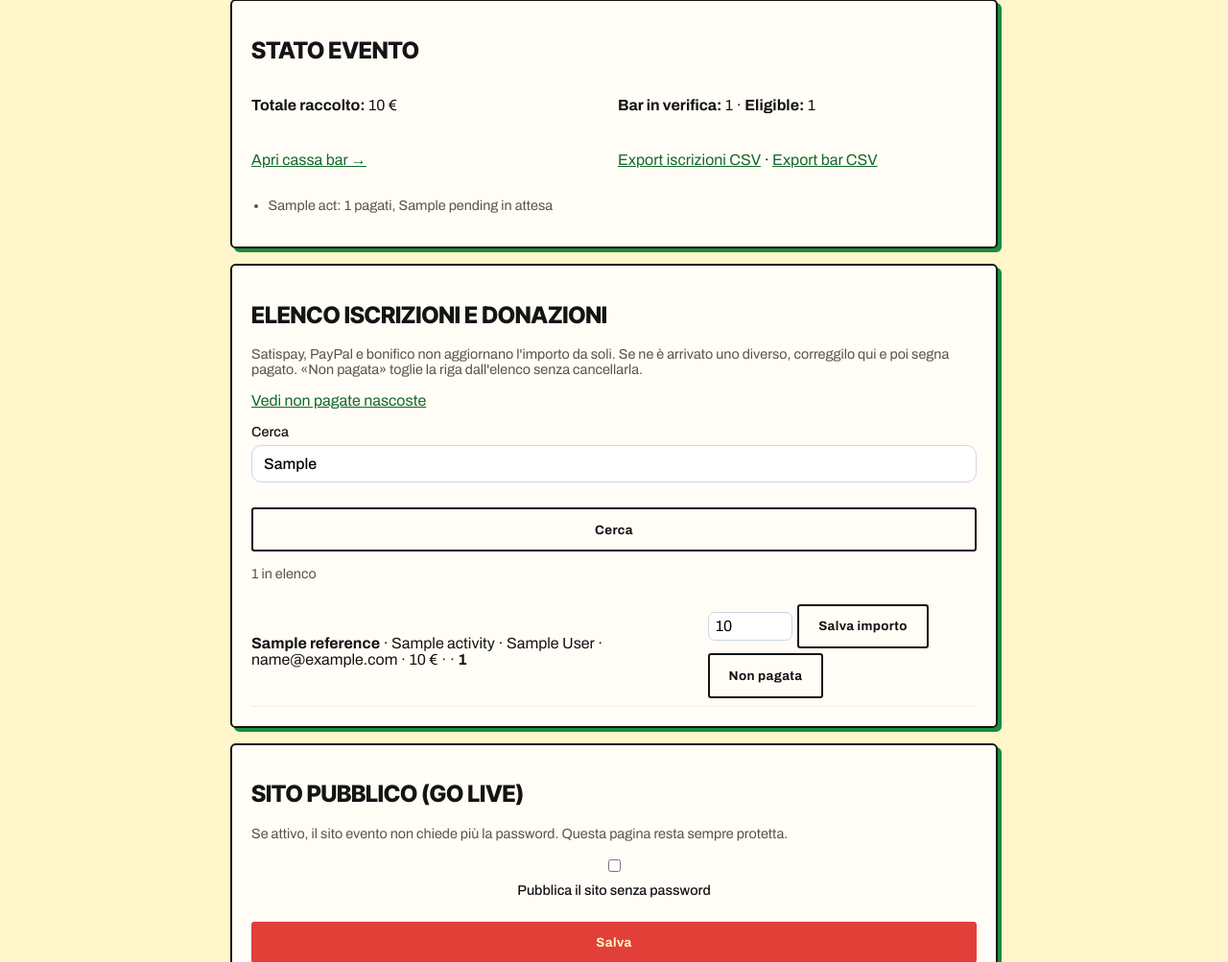
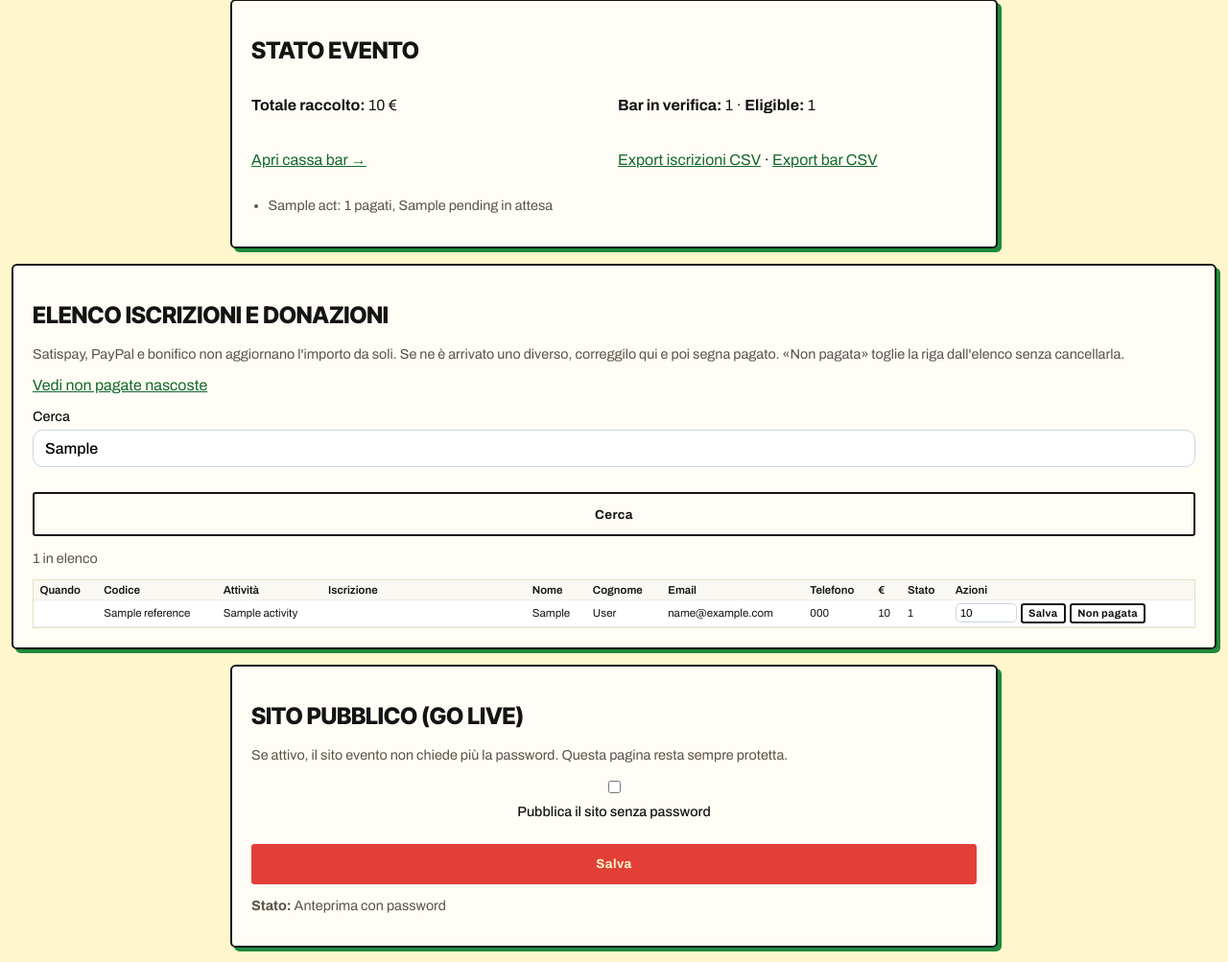
Before and after one commit to agostinolurani-m4g/Amaro, a FastAPI app: template apps/web/app/templates/m4g_gestione.html in a window 1280 px wide. Shown: the part 201-1204 px from the top of the page at 96% size. Run offline with FastAPI, Linux system fonts and the light colour scheme; the template is opened without the code that fills it: most values are stand-ins (such as "Sample title", 1, 10 or a date in 2020); grey boxes marked "Sample" are stand-in pictures; parts of the project's set-up code (start-up, migrations or seed data) failed here and were passed over; some libraries are stand-ins or nearby versions.

Commit message:
Show registrations in a compact wide table with signup details for staff to work through hundreds of rows.
Co-authored-by: Cursor <cursoragent@cursor.com>

```diff
--- a/apps/web/app/m4g_admin.py
+++ b/apps/web/app/m4g_admin.py
@@ -51,6 +51,7 @@ from .m4g_common import (
     mark_registration_paid,
     hide_registration_unpaid,
     list_m4g_registrations,
+    registration_signup_detail,
     restore_registration,
     reject_bar_order,
     templates,
@@ -201,6 +202,7 @@ def m4g_gestione_page(
                 "unpaid": "Non pagata",
             },
             "when_fn": format_rome,
+            "detail_fn": registration_signup_detail,
             "reg_q": reg_q,
             **_admin_dashboard(session),
         },
--- a/apps/web/app/m4g_common.py
+++ b/apps/web/app/m4g_common.py
@@ -233,10 +233,58 @@ def bar_orders_eligible(session: Session) -> list[tuple[BarOrder, int]]:
     return rows
 
 
+def registration_signup_detail(reg: M4gRegistration) -> str:
+    data = parse_payload(reg.payload_json)
+    bits: list[str] = []
+    if reg.activity == "bike":
+        if data.get("distance"):
+            bits.append(f"{data['distance']} km")
+        if data.get("level"):
+            bits.append(str(data["level"]))
+        if data.get("team_name"):
+            bits.append(f"squadra {data['team_name']}")
+    elif reg.activity == "soccer":
+        if data.get("team_name"):
+            bits.append(str(data["team_name"]))
+        if data.get("captain"):
+            bits.append(f"referente {data['captain']}")
+        if data.get("count"):
+            bits.append(f"{data['count']} giocatori")
+        players = data.get("players") or []
+        if isinstance(players, list) and players:
+            bits.append(", ".join(str(name) for name in players))
+    elif reg.activity == "run":
+        if data.get("distance"):
+            bits.append(f"{data['distance']} km")
+        if str(data.get("staffetta", "")).lower() in ("si", "sì", "yes", "1"):
+            bits.append("staffetta")
+        if data.get("team_name"):
+            bits.append(f"squadra {data['team_name']}")
+    elif reg.activity == "entrance":
+        if data.get("notes"):
+            bits.append(str(data["notes"]))
+        else:
+            bits.append("Ingresso giornata")
+    elif reg.activity == "merch":
+        labels = {"socks": "Calze", "tshirt": "Maglietta"}
+        item = labels.get(str(data.get("item", "")), str(data.get("item") or ""))
+        if item:
+            bits.append(item)
+        if data.get("quantity"):
+            bits.append(f"x{data['quantity']}")
+        if data.get("size"):
+            bits.append(f"taglia {data['size']}")
+        if data.get("model"):
+            bits.append(str(data["model"]))
+    elif reg.activity == "donation":
+        bits.append("Donazione libera")
+    return " · ".join(bit for bit in bits if bit)
+
+
 def list_m4g_registrations(
     session: Session,
     query: str = "",
-    limit: int = 200,
+    limit: int = 2000,
     *,
     hidden: bool = False,
 ) -> list[M4gRegistration]:
@@ -253,7 +301,9 @@ def list_m4g_registrations(
             | (M4gRegistration.first_name.ilike(like))
             | (M4gRegistration.last_name.ilike(like))
             | (M4gRegistration.email.ilike(like))
+            | (M4gRegistration.phone.ilike(like))
             | (M4gRegistration.activity.ilike(like))
+            | (M4gRegistration.payload_json.ilike(like))
         )
     return q.order_by(M4gRegistration.created_at.desc()).limit(limit).all()
 
--- a/apps/web/app/templates/m4g_gestione.html
+++ b/apps/web/app/templates/m4g_gestione.html
@@ -26,17 +26,53 @@
       .m4g-cms-grid { display: grid; grid-template-columns: repeat(auto-fill, minmax(5rem, 1fr)); gap: 0.5rem; margin-top: 1rem; }
       .m4g-cms-thumb { position: relative; }
       .m4g-cms-thumb img { width: 100%; height: 5rem; object-fit: cover; border-radius: 0.25rem; }
-      .m4g-cms-list { list-style: none; padding: 0; margin: 1rem 0 0; }
-      .m4g-cms-list li { display: flex; justify-content: space-between; align-items: center; gap: 0.5rem; padding: 0.5rem 0; border-bottom: 1px solid #eee; }
-      .m4g-cms-list__actions { display: flex; flex-wrap: wrap; align-items: center; gap: 0.35rem; }
-      .m4g-cms-amount { display: flex; align-items: center; gap: 0.35rem; margin: 0; }
-      .m4g-cms-amount input {
-        width: 5.5rem;
-        padding: 0.35rem 0.45rem;
+      .m4g-regs {
+        width: calc(100vw - 1.5rem);
+        margin-left: calc(50% - 50vw + 0.75rem);
+      }
+      .m4g-regs-scroll {
+        overflow: auto;
+        max-height: 72vh;
+        border: 1px solid #e7e0c8;
+        background: #fff;
+      }
+      .m4g-regs-table {
+        width: max-content;
+        min-width: 100%;
+        border-collapse: collapse;
+        font-size: 0.72rem;
+        line-height: 1.25;
+      }
+      .m4g-regs-table th,
+      .m4g-regs-table td {
+        padding: 0.18rem 0.4rem;
+        border-bottom: 1px solid #eee;
+        text-align: left;
+        white-space: nowrap;
+        vertical-align: middle;
+      }
+      .m4g-regs-table th {
+        position: sticky;
+        top: 0;
+        z-index: 1;
+        background: #faf8f2;
+        font-weight: 600;
+      }
+      .m4g-regs-table td.m4g-regs__detail {
+        white-space: normal;
+        min-width: 11rem;
+        max-width: 20rem;
+      }
+      .m4g-regs-table .m4g-cms-list__actions { display: flex; flex-wrap: nowrap; align-items: center; gap: 0.25rem; }
+      .m4g-regs-table .m4g-btn { padding: 0.15rem 0.4rem; font-size: 0.68rem; }
+      .m4g-cms-amount { display: flex; align-items: center; gap: 0.25rem; margin: 0; }
+      .m4g-regs-table .m4g-cms-amount input {
+        width: 4rem;
+        padding: 0.12rem 0.28rem;
         border: 1px solid #cbd5e1;
-        border-radius: 0.45rem;
+        border-radius: 0.3rem;
         font: inherit;
-        font-size: 16px;
+        font-size: 0.72rem;
       }
       .m4g-cms-preview { max-width: 16rem; margin: 0.5rem 0 1rem; }
       .m4g-cms-preview img { width: 100%; height: auto; border-radius: 0.25rem; display: block; }
@@ -140,7 +176,7 @@
         </ul>
       </section>
 
-      <section id="cms-iscrizioni" class="m4g-card m4g-card--padded" style="margin-bottom:1rem;">
+      <section id="cms-iscrizioni" class="m4g-card m4g-card--padded m4g-regs" style="margin-bottom:1rem;">
         <h2>{% if show_hidden %}Non pagate, nascoste{% else %}Elenco iscrizioni e donazioni{% endif %}</h2>
         <p class="m4g-muted">Satispay, PayPal e bonifico non aggiornano l'importo da soli. Se ne è arrivato uno diverso, correggilo qui e poi segna pagato. «Non pagata» toglie la riga dall'elenco senza cancellarla.</p>
         {% if show_hidden %}
@@ -150,7 +186,7 @@
         {% endif %}
         <form method="get" action="/m4g/gestione" class="m4g-form" style="margin:0.75rem 0;">
           {% if show_hidden %}<input type="hidden" name="show_hidden" value="1" />{% endif %}
-          <label>Cerca<input name="reg_q" value="{{ reg_q }}" placeholder="Codice, nome, email, attività" /></label>
+          <label>Cerca<input name="reg_q" value="{{ reg_q }}" placeholder="Codice, nome, email, squadra, percorso" /></label>
           <button type="submit" class="m4g-btn m4g-btn--secondary m4g-btn--inline">Cerca</button>
         </form>
         {% if not registrations %}
@@ -158,24 +194,43 @@
         {% else %}
           <p class="m4g-muted">{{ registrations|length }} in elenco</p>
         {% endif %}
-        <ul class="m4g-cms-list">
+        <div class="m4g-regs-scroll">
+          <table class="m4g-regs-table">
+            <thead>
+              <tr>
+                <th>Quando</th>
+                <th>Codice</th>
+                <th>Attività</th>
+                <th>Iscrizione</th>
+                <th>Nome</th>
+                <th>Cognome</th>
+                <th>Email</th>
+                <th>Telefono</th>
+                <th>€</th>
+                <th>Stato</th>
+                <th>Azioni</th>
+              </tr>
+            </thead>
+            <tbody>
               {% for reg in registrations %}
-            <li>
-              <span>
-                <strong>{{ reg.reference }}</strong>
-                · {{ activity_labels.get(reg.activity, reg.activity) }}
-                · {{ reg.first_name }} {{ reg.last_name }}
-                {% if reg.email %}· {{ reg.email }}{% endif %}
-                · {{ price_fn(reg.amount_cents) }} €
-                · {{ when_fn(reg.created_at) }}
-                · <strong>{{ status_labels.get(reg.payment_status, reg.payment_status) }}</strong>
-              </span>
+              <tr>
+                <td>{{ when_fn(reg.created_at) }}</td>
+                <td>{{ reg.reference }}</td>
+                <td>{{ activity_labels.get(reg.activity, reg.activity) }}</td>
+                <td class="m4g-regs__detail">{{ detail_fn(reg) }}</td>
+                <td>{{ reg.first_name }}</td>
+                <td>{{ reg.last_name }}</td>
+                <td>{{ reg.email or "" }}</td>
+                <td>{{ reg.phone or "" }}</td>
+                <td>{{ price_fn(reg.amount_cents) }}</td>
+                <td>{{ status_labels.get(reg.payment_status, reg.payment_status) }}</td>
+                <td>
                   <span class="m4g-cms-list__actions">
                     <form method="post" action="/m4g/gestione/registration-amount" class="m4g-cms-amount">
                       <input type="hidden" name="reference" value="{{ reg.reference }}" />
                       {% if show_hidden %}<input type="hidden" name="show_hidden" value="1" />{% endif %}
                       <input name="amount_eur" type="text" inputmode="decimal" value="{{ price_fn(reg.amount_cents) }}" aria-label="Importo pagato in euro" />
-                  <button type="submit" class="m4g-btn m4g-btn--secondary">Salva importo</button>
+                      <button type="submit" class="m4g-btn m4g-btn--secondary">Salva</button>
                     </form>
                     {% if show_hidden %}
                     <form method="post" action="/m4g/gestione/registration-restore">
@@ -186,7 +241,7 @@
                       {% if reg.payment_status == 'pending' %}
                       <form method="post" action="/m4g/gestione/registration-paid">
                         <input type="hidden" name="reference" value="{{ reg.reference }}" />
-                    <button type="submit" class="m4g-btn m4g-btn--primary">Segna pagato</button>
+                        <button type="submit" class="m4g-btn m4g-btn--primary">Pagato</button>
                       </form>
                       {% endif %}
                       <form method="post" action="/m4g/gestione/registration-hide">
@@ -195,9 +250,12 @@
                       </form>
                     {% endif %}
                   </span>
-            </li>
+                </td>
+              </tr>
               {% endfor %}
-        </ul>
+            </tbody>
+          </table>
+        </div>
       </section>
 
       <section class="m4g-card m4g-card--padded" style="margin-bottom:1rem;">
```
Also changed, not shown: apps/web/tests/test_m4g_pages.py (+7 -0 lines). Lines whose indentation alone changed are shown as unchanged.
